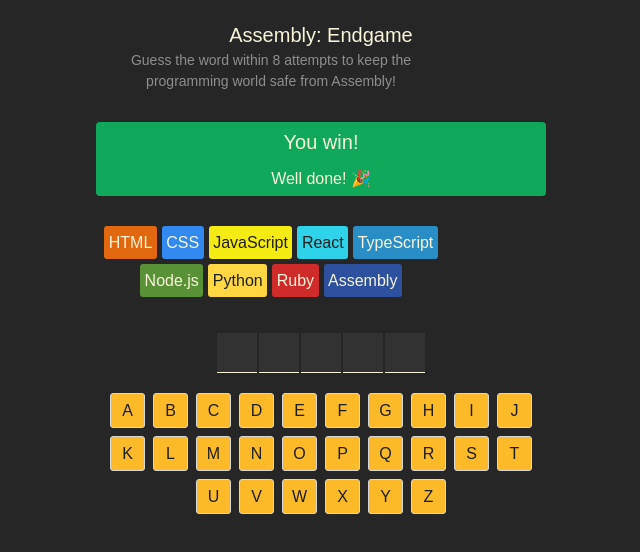
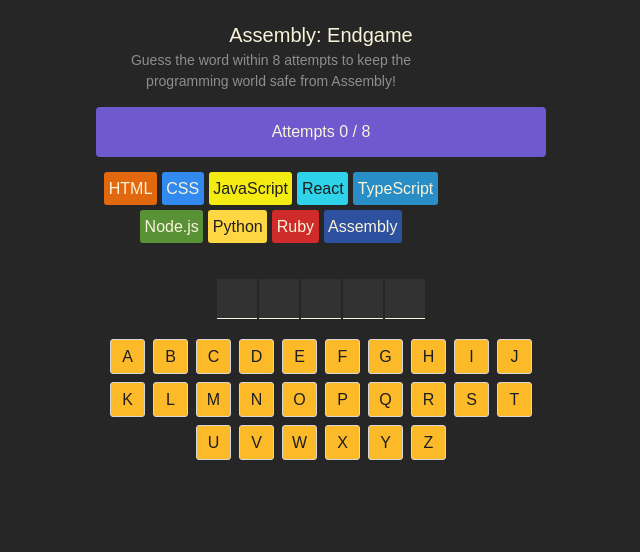
Before and after one commit to HacheGe60/assembly_endgame, a React (Vite) app: page / in a window 1280 px wide. Shown: the top 552 px of the page, without its empty margins (319-959 px from the left). Built offline with nearby package versions, Linux system fonts and the light colour scheme.

Commit message:
Display won/lost status

```diff
--- a/App.jsx
+++ b/App.jsx
@@ -82,6 +82,11 @@
     <button className="new-game">New Game</button>
   );
 
+  const statusElement = (
+    wrongGuessCount >= languages.length - 1 ? <span className='lost'><h2>Game Over</h2><p>You lose! Better start learning Assembly 😭</p></span> : currentWord.split('').every(letter => guessedLetters.includes(letter)) ? <span className='won'><h2>You win!</h2><p>Well done! 🎉</p></span> : <span className='attempts'><h2>Attempts {wrongGuessCount} / {languages.length - 1}</h2></span>
+
+  );
+
   return (
     <main>
       <header>
@@ -90,8 +95,7 @@
           programming world safe from Assembly!</p>
       </header>
       <section className="game-status">
-        <h2>You win!</h2>
-        <p>Well done! 🎉</p>
+        {statusElement}
       </section>
       <section className="language-chips">
         {languageElements}
--- a/index.css
+++ b/index.css
@@ -29,14 +29,22 @@
   color: #8E8E8E;
 }
 
-section.game-status {
-  background-color: #10A95B;
+section.game-status,
+section.game-status .lost,
+section.game-status .won,
+section.game-status .attempts {
+  width: 450px;
+  height: 60px;
   display: flex;
   flex-direction: column;
   align-items: center;
   color: #F9F4DA;
   border-radius: 4px;
-  margin-block: 30px;
+}
+
+section.game-status {
+  margin-block: 10px;
+  padding: 5px;
 }
 
 section.game-status>p {
@@ -47,6 +55,28 @@
   font-size: 1.25rem;
   margin: 5px
 }
+
+section.game-status .attempts {
+  display: flex;
+  align-items: center;
+  justify-content: center;
+  margin: 0;
+}
+
+section.game-status .won {
+  background-color: #10A95B;
+}
+
+section.game-status .lost {
+  background-color: #ba2a2a;
+}
+
+section.game-status .attempts {
+  background-color: #6e59cf;
+}
+
+/* o el que quieras */
+
 
 section.language-chips {
   display: flex;
```
